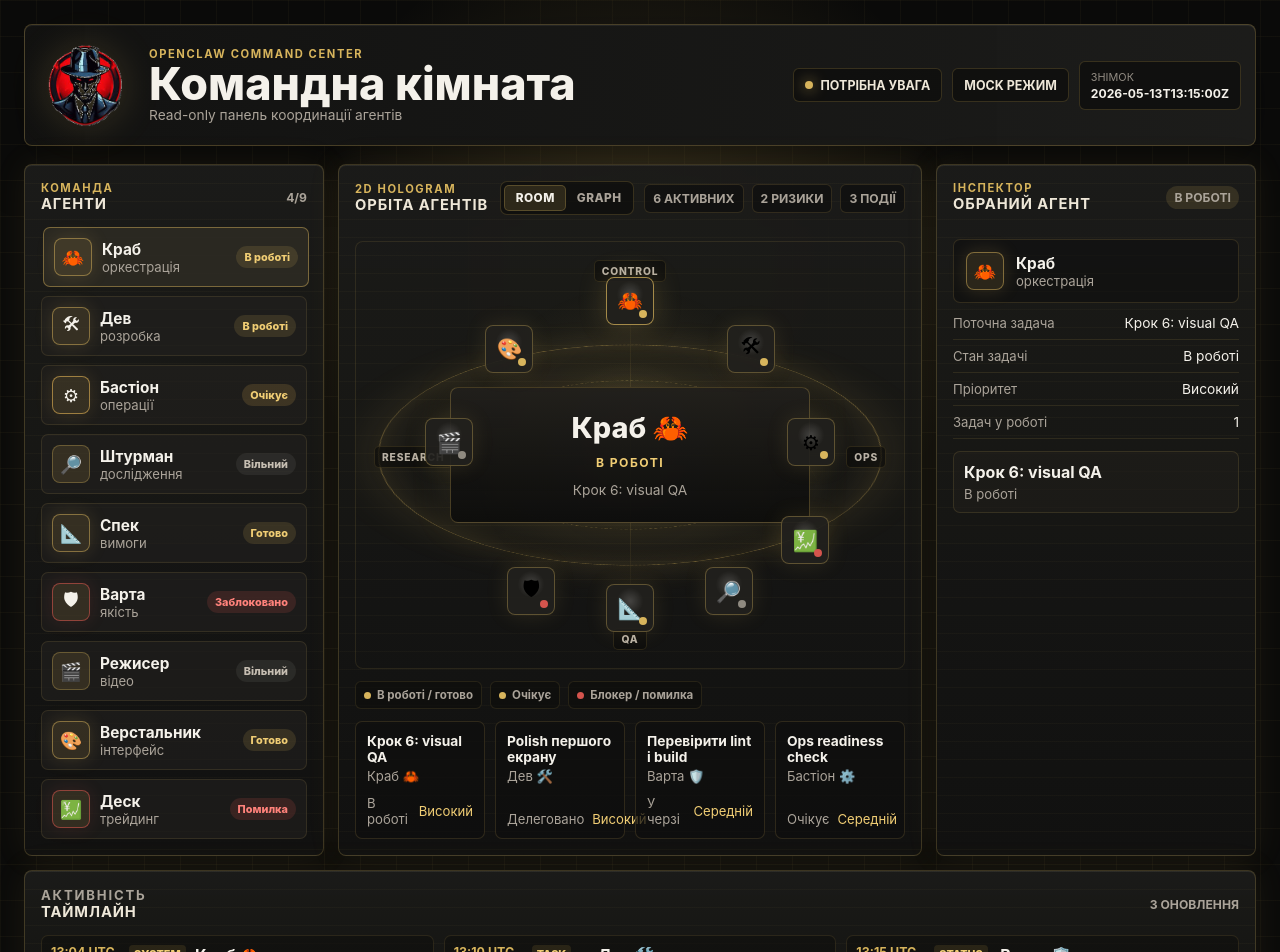
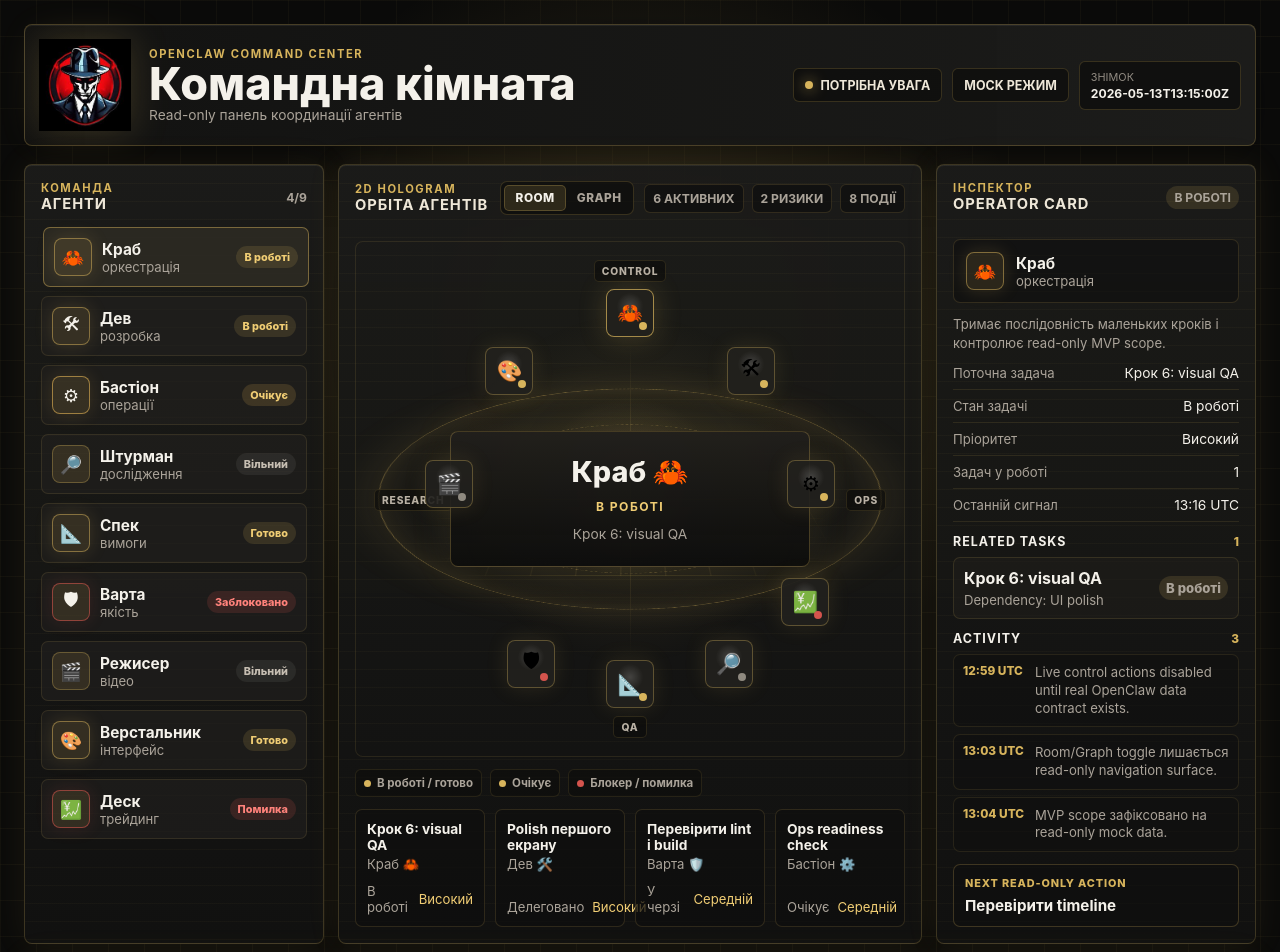
Before and after one commit to DenisNosov22/openclaw-command-center, a React (Vite) app: page / in a window 1280 px wide. Shown: the top 952 px of the page. Built offline with nearby package versions, Linux system fonts and the light colour scheme.

Commit message:
polish agent task inspector

```diff
--- a/src/App.css
+++ b/src/App.css
@@ -240,9 +240,13 @@
 .agent-card p,
 .task-chip span,
 .timeline p,
+.inspector-brief,
 .inspector dt,
 .inspector-hero p,
-.inspector-summary span {
+.inspector-summary span,
+.inspector-summary small,
+.inspector-events p,
+.inspector-next span {
   color: #aaa399;
   font-size: 0.82rem;
 }
@@ -757,7 +761,10 @@
 .task-chip strong,
 .timeline strong,
 .inspector dd,
-.inspector-summary strong {
+.inspector-summary strong,
+.inspector-block__heading h3,
+.inspector-risk strong,
+.inspector-next strong {
   color: #f4f1ea;
 }
 
@@ -796,6 +803,12 @@
   border-radius: 7px;
 }
 
+.inspector-brief {
+  position: relative;
+  z-index: 1;
+  line-height: 1.45;
+}
+
 .inspector dl {
   position: relative;
   z-index: 1;
@@ -819,20 +832,158 @@
   text-align: right;
 }
 
-.inspector-summary {
+.inspector-risk,
+.inspector-next {
+  position: relative;
+  z-index: 1;
+  display: grid;
+  gap: 6px;
+  padding: 11px;
+  border-radius: 7px;
+}
+
+.inspector-risk {
+  background:
+    linear-gradient(180deg, rgba(74, 28, 25, 0.72), rgba(31, 18, 17, 0.78)),
+    rgba(29, 16, 15, 0.9);
+  border: 1px solid rgba(212, 84, 77, 0.44);
+  box-shadow: 0 0 22px rgba(212, 84, 77, 0.1);
+}
+
+.inspector-risk span,
+.inspector-next span {
+  color: #d7b45c;
+  font-size: 0.68rem;
+  font-weight: 800;
+  letter-spacing: 0.08em;
+  text-transform: uppercase;
+}
+
+.inspector-risk p {
+  margin: 0;
+  color: #ffaaa5;
+  font-size: 0.82rem;
+  line-height: 1.42;
+}
+
+.inspector-block {
   position: relative;
   z-index: 1;
   display: grid;
   gap: 8px;
 }
 
+.inspector-block__heading {
+  display: flex;
+  align-items: center;
+  justify-content: space-between;
+  gap: 10px;
+}
+
+.inspector-block__heading h3 {
+  font-size: 0.78rem;
+  letter-spacing: 0.08em;
+  text-transform: uppercase;
+}
+
+.inspector-block__heading span {
+  color: #d7b45c;
+  font-size: 0.74rem;
+  font-weight: 800;
+}
+
+.inspector-summary {
+  display: grid;
+  gap: 8px;
+}
+
 .inspector-summary article {
-  display: grid;
+  display: flex;
+  align-items: center;
+  justify-content: space-between;
   gap: 4px;
   padding: 10px;
   background: rgba(32, 31, 28, 0.56);
   border: 1px solid rgba(215, 180, 92, 0.14);
   border-radius: 7px;
+}
+
+.inspector-summary article > div {
+  display: grid;
+  gap: 4px;
+  min-width: 0;
+}
+
+.inspector-summary strong,
+.inspector-summary small {
+  overflow: hidden;
+  text-overflow: ellipsis;
+  white-space: nowrap;
+}
+
+.task-state {
+  flex: 0 0 auto;
+  padding: 4px 7px;
+  border-radius: 999px;
+  font-size: 0.66rem;
+  font-weight: 800;
+  white-space: nowrap;
+}
+
+.task-state--queued,
+.task-state--waiting {
+  color: #f0cd74;
+  background: rgba(215, 180, 92, 0.12);
+}
+
+.task-state--in_progress,
+.task-state--delegated,
+.task-state--completed {
+  color: #f0cd74;
+  background: rgba(215, 180, 92, 0.15);
+}
+
+.task-state--blocked,
+.task-state--failed {
+  color: #ff827b;
+  background: rgba(212, 84, 77, 0.16);
+}
+
+.inspector-events {
+  display: grid;
+  gap: 7px;
+  margin: 0;
+  padding: 0;
+  list-style: none;
+}
+
+.inspector-events li {
+  display: grid;
+  grid-template-columns: 64px minmax(0, 1fr);
+  gap: 8px;
+  padding: 9px;
+  background: rgba(15, 15, 14, 0.5);
+  border: 1px solid rgba(215, 180, 92, 0.12);
+  border-radius: 7px;
+}
+
+.inspector-events time {
+  color: #d7b45c;
+  font-size: 0.74rem;
+  font-weight: 800;
+}
+
+.inspector-events p {
+  line-height: 1.35;
+}
+
+.inspector-next {
+  background: rgba(15, 15, 14, 0.58);
+  border: 1px solid rgba(215, 180, 92, 0.24);
+}
+
+.inspector-next strong {
+  font-size: 0.95rem;
 }
 
 .timeline {
--- a/src/adapters/mockCommandCenterAdapter.ts
+++ b/src/adapters/mockCommandCenterAdapter.ts
@@ -9,6 +9,8 @@ const snapshot: CommandCenterSnapshot = {
       role: 'main/orchestrator',
       status: 'working',
       currentTaskId: 'task-command-center-step-6',
+      summary: 'Тримає послідовність маленьких кроків і контролює read-only MVP scope.',
+      lastSeen: '13:16 UTC',
     },
     {
       id: 'agent-dev',
@@ -16,24 +18,32 @@ const snapshot: CommandCenterSnapshot = {
       role: 'coding',
       status: 'working',
       currentTaskId: 'task-visual-polish',
+      summary: 'Вносить layout polish і готує зміни до build/lint verification.',
+      lastSeen: '13:14 UTC',
     },
     {
       id: 'agent-bastion',
       name: 'Бастіон ⚙️',
       role: 'ops',
       status: 'waiting',
+      summary: 'Очікує QA сигнал перед release/deploy контуром.',
+      lastSeen: '13:08 UTC',
     },
     {
       id: 'agent-shturman',
       name: 'Штурман 🔎',
       role: 'research',
       status: 'idle',
+      summary: 'Тримає backlog notes для наступних продуктових рішень.',
+      lastSeen: '12:58 UTC',
     },
     {
       id: 'agent-spec',
       name: 'Спек 📐',
       role: 'requirements',
       status: 'done',
+      summary: 'Зафіксував MVP як mock-first read-only dashboard.',
+      lastSeen: '13:02 UTC',
     },
     {
       id: 'agent-varta',
@@ -41,24 +51,34 @@ const snapshot: CommandCenterSnapshot = {
       role: 'QA',
       status: 'blocked',
       currentTaskId: 'task-lint-build',
+      summary: 'Готова перевіряти gates, але чекає актуальний build artifact.',
+      lastSeen: '13:15 UTC',
+      blockerReason: 'Немає свіжого результату build/lint після останніх UI змін.',
     },
     {
       id: 'agent-rezhyser',
       name: 'Режисер 🎬',
       role: 'video',
       status: 'idle',
+      summary: 'Video workflows залишені поза поточним MVP.',
+      lastSeen: '12:45 UTC',
     },
     {
       id: 'agent-verstalnyk',
       name: 'Верстальник 🎨',
       role: 'UI/layout',
       status: 'done',
+      summary: 'Підготував graphite/gold layout основу для dashboard.',
+      lastSeen: '13:06 UTC',
     },
     {
       id: 'agent-desk',
       name: 'Деск 💹',
       role: 'trading',
       status: 'error',
+      summary: 'Trading сектор видимий на карті, але real feed вимкнений у MVP.',
+      lastSeen: '13:11 UTC',
+      blockerReason: 'Real market feed не підключений; показуємо тільки mock safety state.',
     },
   ],
   tasks: [
@@ -68,6 +88,8 @@ const snapshot: CommandCenterSnapshot = {
       status: 'in_progress',
       ownerAgentId: 'agent-krab',
       priority: 'high',
+      dependency: 'UI polish',
+      nextStep: 'Перевірити timeline',
     },
     {
       id: 'task-visual-polish',
@@ -75,6 +97,8 @@ const snapshot: CommandCenterSnapshot = {
       status: 'delegated',
       ownerAgentId: 'agent-dev',
       priority: 'high',
+      dependency: 'Step 9 layout',
+      nextStep: 'Відкрити Graph',
     },
     {
       id: 'task-lint-build',
@@ -82,6 +106,9 @@ const snapshot: CommandCenterSnapshot = {
       status: 'queued',
       ownerAgentId: 'agent-varta',
       priority: 'medium',
+      dependency: 'Свіжий build artifact',
+      nextStep: 'Очікує input',
+      blockerReason: 'QA не має нового build/lint результату для перевірки.',
     },
     {
       id: 'task-ops-readiness',
@@ -89,6 +116,8 @@ const snapshot: CommandCenterSnapshot = {
       status: 'waiting',
       ownerAgentId: 'agent-bastion',
       priority: 'medium',
+      dependency: 'QA gates',
+      nextStep: 'Очікує input',
     },
     {
       id: 'task-research-notes',
@@ -96,6 +125,7 @@ const snapshot: CommandCenterSnapshot = {
       status: 'queued',
       ownerAgentId: 'agent-shturman',
       priority: 'medium',
+      nextStep: 'Перевірити timeline',
     },
     {
       id: 'task-spec-mvp',
@@ -103,6 +133,7 @@ const snapshot: CommandCenterSnapshot = {
       status: 'completed',
       ownerAgentId: 'agent-spec',
       priority: 'high',
+      nextStep: 'Відкрити Graph',
     },
     {
       id: 'task-trading-feed',
@@ -110,6 +141,9 @@ const snapshot: CommandCenterSnapshot = {
       status: 'failed',
       ownerAgentId: 'agent-desk',
       priority: 'low',
+      dependency: 'Market data connector',
+      nextStep: 'Очікує input',
+      blockerReason: 'Trading feed intentionally disabled until real data source is approved.',
     },
     {
       id: 'task-video-later',
@@ -117,6 +151,9 @@ const snapshot: CommandCenterSnapshot = {
       status: 'blocked',
       ownerAgentId: 'agent-rezhyser',
       priority: 'low',
+      dependency: 'Media scope decision',
+      nextStep: 'Перевірити timeline',
+      blockerReason: 'Video workflows відкладені до окремого продуктового кроку.',
     },
   ],
   activity: [
@@ -140,6 +177,41 @@ const snapshot: CommandCenterSnapshot = {
       agentId: 'agent-varta',
       type: 'status',
       summary: 'QA gates: build, lint, diff check перед push.',
+    },
+    {
+      id: 'event-004',
+      timestamp: '13:11 UTC',
+      agentId: 'agent-desk',
+      type: 'status',
+      summary: 'Trading feed лишається disabled; сектор показує mock error state.',
+    },
+    {
+      id: 'event-005',
+      timestamp: '13:08 UTC',
+      agentId: 'agent-bastion',
+      type: 'task',
+      summary: 'Deploy readiness чекає QA gate без live керування.',
+    },
+    {
+      id: 'event-006',
+      timestamp: '13:06 UTC',
+      agentId: 'agent-verstalnyk',
+      type: 'status',
+      summary: 'Graphite panels і gold highlights прийняті як базова тема.',
+    },
+    {
+      id: 'event-007',
+      timestamp: '13:03 UTC',
+      agentId: 'agent-krab',
+      type: 'system',
+      summary: 'Room/Graph toggle лишається read-only navigation surface.',
+    },
+    {
+      id: 'event-008',
+      timestamp: '12:59 UTC',
+      agentId: 'agent-krab',
+      type: 'system',
+      summary: 'Live control actions disabled until real OpenClaw data contract exists.',
     },
   ],
   workflow: {
--- a/src/features/command-room/CommandRoomPage.tsx
+++ b/src/features/command-room/CommandRoomPage.tsx
@@ -1,6 +1,6 @@
 import { useState } from 'react'
 import { getCommandCenterSnapshot } from '../../adapters'
-import type { Agent, Task, WorkflowNode } from '../../shared/types'
+import type { ActivityEvent, Agent, Task, WorkflowNode } from '../../shared/types'
 
 type StageView = 'room' | 'graph'
 
@@ -85,6 +85,51 @@ function getRoomAgentPosition(agent: Agent, index: number) {
   )
 }
 
+function isRiskTask(task?: Task) {
+  return task?.status === 'blocked' || task?.status === 'failed'
+}
+
+function getRiskReason(agent: Agent, task?: Task) {
+  return (
+    agent.blockerReason ??
+    task?.blockerReason ??
+    task?.dependency ??
+    'Потрібна увага оператора перед наступним кроком.'
+  )
+}
+
+function getSuggestedAction(agent: Agent, task?: Task, hasRisk = false) {
+  if (task?.nextStep) {
+    return task.nextStep
+  }
+
+  if (hasRisk || agent.status === 'waiting') {
+    return 'Очікує input'
+  }
+
+  if (agent.status === 'idle' || agent.status === 'done') {
+    return 'Перевірити timeline'
+  }
+
+  return 'Відкрити Graph'
+}
+
+function getInspectorEvents(events: ActivityEvent[], agentId: string) {
+  const latestEvents = [...events].reverse()
+  const relatedEvents = latestEvents.filter((event) => event.agentId === agentId)
+
+  if (relatedEvents.length >= 2) {
+    return relatedEvents.slice(0, 3)
+  }
+
+  const fallbackEvents = latestEvents.filter(
+    (event) =>
+      event.type === 'system' && !relatedEvents.some((relatedEvent) => relatedEvent.id === event.id),
+  )
+
+  return [...relatedEvents, ...fallbackEvents].slice(0, 3)
+}
+
 export function CommandRoomPage() {
   const snapshot = getCommandCenterSnapshot()
   const [selectedAgentId, setSelectedAgentId] = useState(snapshot.agents[0]?.id)
@@ -95,6 +140,12 @@ export function CommandRoomPage() {
   const selectedAgentTasks = snapshot.tasks.filter(
     (task) => task.ownerAgentId === selectedAgent.id,
   )
+  const selectedRiskTask =
+    (isRiskTask(selectedTask) ? selectedTask : selectedAgentTasks.find(isRiskTask)) ?? undefined
+  const hasSelectedRisk =
+    selectedAgent.status === 'error' || selectedAgent.status === 'blocked' || Boolean(selectedRiskTask)
+  const inspectorEvents = getInspectorEvents(snapshot.activity, selectedAgent.id)
+  const suggestedAction = getSuggestedAction(selectedAgent, selectedTask, hasSelectedRisk)
   const activeTasks = snapshot.tasks.filter((task) =>
     ['in_progress', 'delegated', 'waiting', 'blocked', 'queued'].includes(task.status),
   )
@@ -355,7 +406,7 @@ export function CommandRoomPage() {
           <div className="panel-heading">
             <div>
               <p className="eyebrow">Інспектор</p>
-              <h2>Обраний агент</h2>
+              <h2>Operator card</h2>
             </div>
             <span className={`status status--${selectedAgent.status}`}>
               {statusLabel[selectedAgent.status]}
@@ -370,6 +421,9 @@ export function CommandRoomPage() {
               <p>{getAgentRole(selectedAgent)}</p>
             </div>
           </div>
+          <p className="inspector-brief">
+            {selectedAgent.summary ?? 'Read-only agent snapshot без live керування.'}
+          </p>
           <dl>
             <div>
               <dt>Поточна задача</dt>
@@ -387,22 +441,65 @@ export function CommandRoomPage() {
               <dt>Задач у роботі</dt>
               <dd>{selectedAgentTasks.length}</dd>
             </div>
+            <div>
+              <dt>Останній сигнал</dt>
+              <dd>{selectedAgent.lastSeen ?? snapshot.generatedAt}</dd>
+            </div>
           </dl>
+          {hasSelectedRisk ? (
+            <section className="inspector-risk" aria-label="Risk or blocker">
+              <span>Risk / blocker</span>
+              <strong>{selectedRiskTask?.title ?? statusLabel[selectedAgent.status]}</strong>
+              <p>{getRiskReason(selectedAgent, selectedRiskTask)}</p>
+            </section>
+          ) : null}
+          <section className="inspector-block" aria-label="Related tasks">
+            <div className="inspector-block__heading">
+              <h3>Related tasks</h3>
+              <span>{selectedAgentTasks.length}</span>
+            </div>
             <div className="inspector-summary">
               {selectedAgentTasks.length > 0 ? (
                 selectedAgentTasks.map((task) => (
                   <article key={task.id}>
+                    <div>
                       <strong>{task.title}</strong>
-                  <span>{taskLabel[task.status]}</span>
+                      {task.dependency ? <small>Dependency: {task.dependency}</small> : null}
+                    </div>
+                    <span className={`task-state task-state--${task.status}`}>
+                      {taskLabel[task.status]}
+                    </span>
                   </article>
                 ))
               ) : (
                 <article>
+                  <div>
                     <strong>Backlog порожній</strong>
-                <span>Готовий до делегування</span>
+                    <small>Немає активних залежностей</small>
+                  </div>
+                  <span className="task-state task-state--completed">Резерв</span>
                 </article>
               )}
             </div>
+          </section>
+          <section className="inspector-block" aria-label="Agent activity">
+            <div className="inspector-block__heading">
+              <h3>Activity</h3>
+              <span>{inspectorEvents.length}</span>
+            </div>
+            <ol className="inspector-events">
+              {inspectorEvents.map((event) => (
+                <li key={event.id}>
+                  <time>{event.timestamp}</time>
+                  <p>{event.summary}</p>
+                </li>
+              ))}
+            </ol>
+          </section>
+          <section className="inspector-next" aria-label="Next suggested read-only action">
+            <span>Next read-only action</span>
+            <strong>{suggestedAction}</strong>
+          </section>
         </aside>
 
         <section className="panel timeline" aria-label="Таймлайн активності">
--- a/src/shared/types/commandCenter.ts
+++ b/src/shared/types/commandCenter.ts
@@ -15,6 +15,9 @@ export interface Agent {
   role: string
   status: AgentStatus
   currentTaskId?: string
+  summary?: string
+  lastSeen?: string
+  blockerReason?: string
 }
 
 export interface Task {
@@ -23,6 +26,9 @@ export interface Task {
   status: TaskStatus
   ownerAgentId: string
   priority: 'low' | 'medium' | 'high'
+  dependency?: string
+  nextStep?: string
+  blockerReason?: string
 }
 
 export interface ActivityEvent {
```
Also changed, not shown: public/logo-command-center.png. Lines whose indentation alone changed are shown as unchanged.
